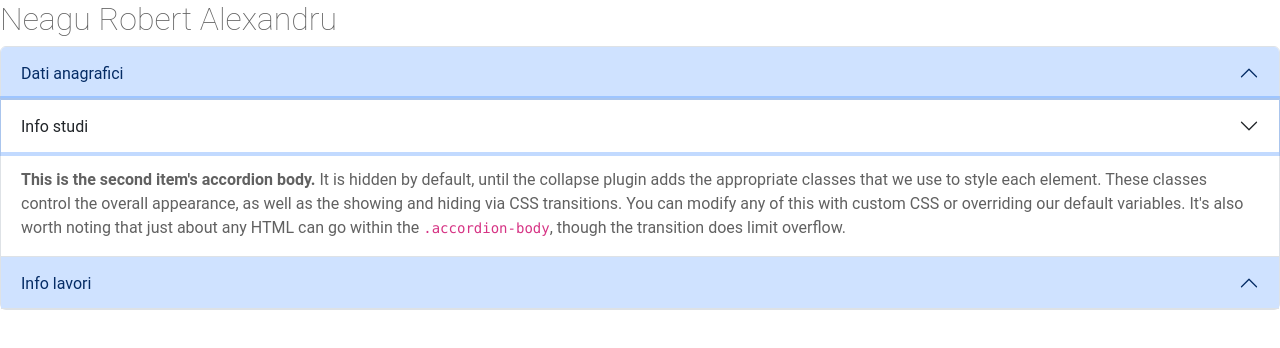
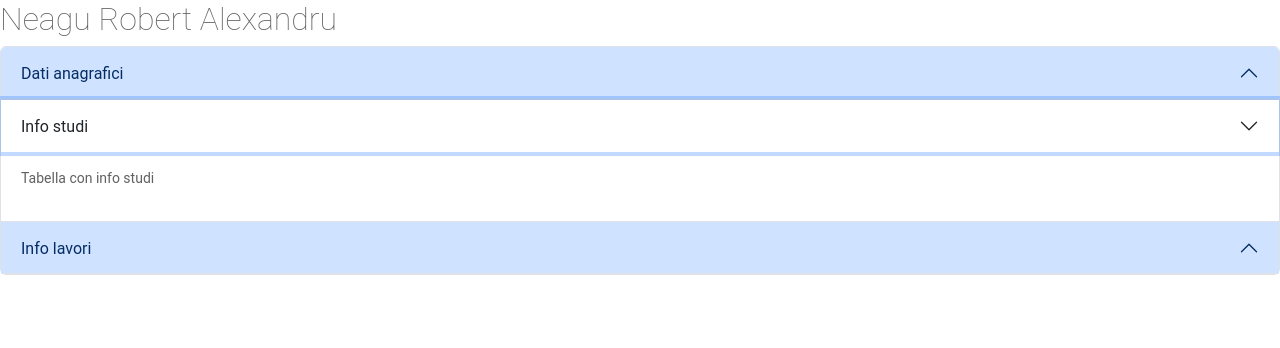
Before and after one commit to NeaguRobertAlexandru31/angular-03, an Angular app: page / in a window 1280 px wide. Both pictures are taken after a click on the button "Info studi". Shown: the top 348 px of the page. Built offline with nearby package versions, Linux system fonts and the light colour scheme.

Commit message:
form-update

```diff
--- a/src/app/app.component.html
+++ b/src/app/app.component.html
@@ -50,11 +50,7 @@
     </h2>
     <div id="collapseTwo" class="accordion-collapse collapse" [class.show]="infoStudi">
       <div class="accordion-body">
-        <strong>This is the second item's accordion body.</strong> It is hidden by default, until the collapse plugin
-        adds the appropriate classes that we use to style each element. These classes control the overall appearance, as
-        well as the showing and hiding via CSS transitions. You can modify any of this with custom CSS or overriding our
-        default variables. It's also worth noting that just about any HTML can go within the
-        <code>.accordion-body</code>, though the transition does limit overflow.
+        <p>Tabella con info studi</p>
       </div>
     </div>
   </div>
@@ -68,11 +64,7 @@
     </h2>
     <div id="collapseThree" class="accordion-collapse collapse" [class.show]="infoLavori">
       <div class="accordion-body">
-        <strong>This is the third item's accordion body.</strong> It is hidden by default, until the collapse plugin
-        adds the appropriate classes that we use to style each element. These classes control the overall appearance, as
-        well as the showing and hiding via CSS transitions. You can modify any of this with custom CSS or overriding our
-        default variables. It's also worth noting that just about any HTML can go within the
-        <code>.accordion-body</code>, though the transition does limit overflow.
+        <p>Tabella con info lavori</p>
       </div>
     </div>
   </div>
--- a/src/app/app.component.ts
+++ b/src/app/app.component.ts
@@ -28,6 +28,7 @@ export class AppComponent implements OnInit {
       this.infoLavori = true;
     }
   }
+
 }
 
 /*
```
